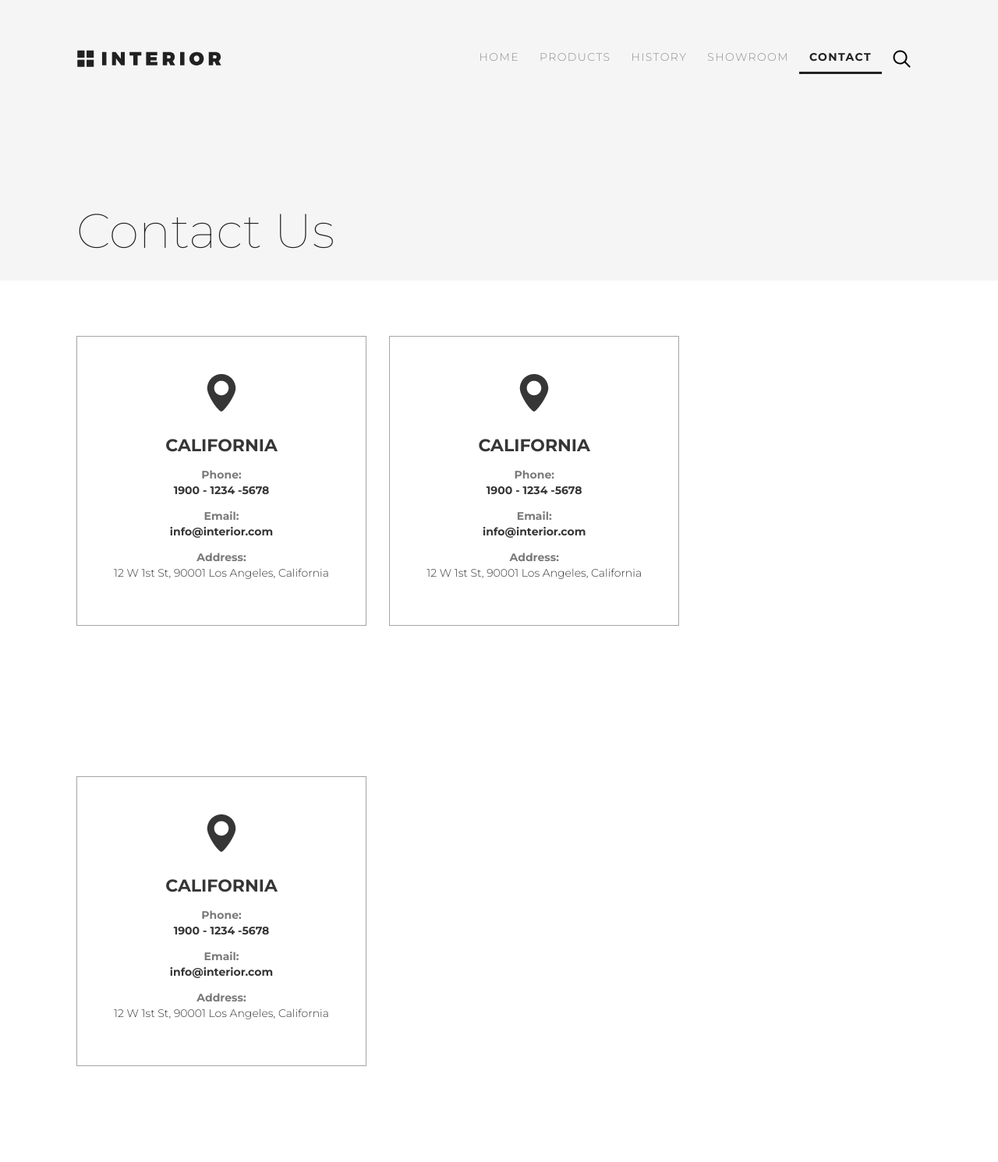
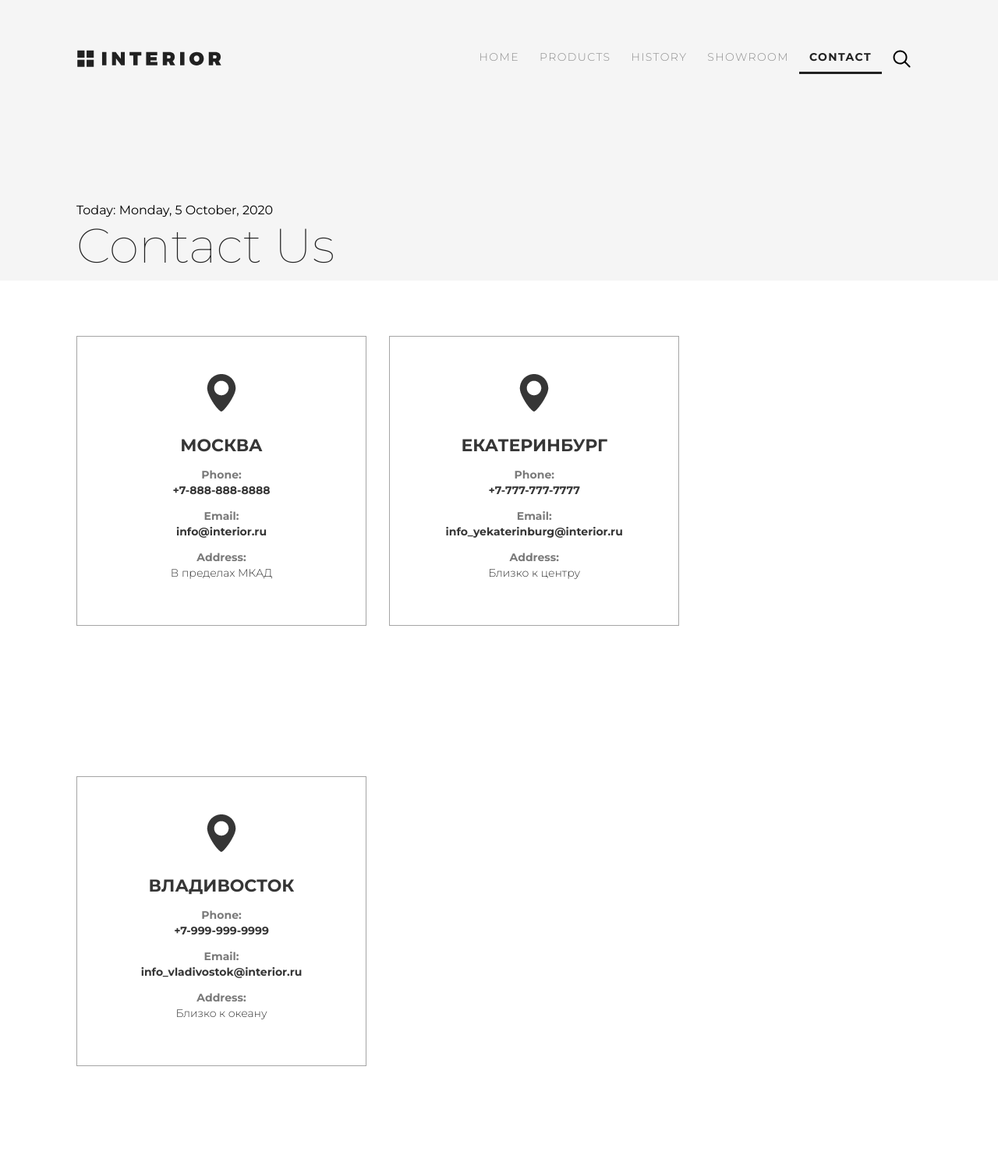
Before and after one commit to Depstudy/djangoshop, a Django app: page /contacts/ in a window 1280 px wide; the page is wider, and only the part inside the window is pictured. Shown: the top 1491 px of that part at 78% size. Run offline with Django 3.2, Linux system fonts and the light colour scheme.

Commit message:
Lesson 2 Completed

```diff
--- a/djangoshop/urls.py
+++ b/djangoshop/urls.py
@@ -7,6 +7,11 @@ urlpatterns = [
     path("admin/", admin.site.urls),
     path("", mainapp.main, name="main"),
     path("products/", mainapp.products, name="products"),
+    path("products/all", mainapp.products, name="products_all"),
+    path("products/home", mainapp.products, name="products_home"),
+    path("products/office", mainapp.products, name="products_office"),
+    path("products/modern", mainapp.products, name="products_modern"),
+    path("products/classic", mainapp.products, name="products_classic"),
     path("contacts/", mainapp.contacts, name="contacts"),
     path("details/", mainapp.details, name="details"),
 ]
--- a/mainapp/templates/mainapp/base.html
+++ b/mainapp/templates/mainapp/base.html
@@ -7,6 +7,7 @@
     <meta charset="utf-8">
     <title>
         {% block title %}
+        {{ title|capfirst }}
         {% endblock title %}
     </title>
 
@@ -58,8 +59,8 @@
                 <p class="copyright">Terms & Conditions / Privacy policy & Cookies</p>
             </div>
         </div>
+        {% endblock footer %}
     </div>
-        {% endblock footer %}
 
 </body>
 
--- a/mainapp/templates/mainapp/contacts.html
+++ b/mainapp/templates/mainapp/contacts.html
@@ -1,9 +1,5 @@
 {% extends 'mainapp/base.html' %}
 {% load static %}
-
-{% block title %}
-Interior Contacts
-{% endblock title %}
 
 {% block css %}
 	<link href="https://fonts.googleapis.com/css2?family=Montserrat:wght@100;300;400;700&display=swap" rel="stylesheet">
@@ -17,6 +13,7 @@ Interior Contacts
 				{% include 'mainapp/includes/inc_menu.html' %}
 			</div>
 			<div class="header-contacts-text">
+				<p>Today: {{ visit_date|date:"l, j F, Y" }}</p>
 				<h2 class="header-contacts-h2">Contact Us</h2>
 			</div>
 		</div>
@@ -24,32 +21,16 @@ Interior Contacts
 
 {% block content %}
 		<div class="main">
+			{% for location in locations %}
 			<div class="contacts-block"><a href="#" class="location-icon"><img src="{% static 'img/contacts/location_icon.png' %}" alt="location-icon"></a>
-				<h2 class="contacts-h2">California</h2>
+				<h2 class="contacts-h2">{{ location.city }}</h2>
 				<p class="name">Phone:</p>
-				<p class="contacts-text">1900 - 1234 -5678</p>
+				<p class="contacts-text">{{ location.phone }}</p>
 				<p class="name">Email:</p>
-				<p class="contacts-text">info@interior.com</p>
+				<p class="contacts-text">{{ location.email }}</p>
 				<p class="name">Address:</p>
-				<p class="contacts-text contacts-text-address">12 W 1st St, 90001 Los Angeles, California</p>
+				<p class="contacts-text contacts-text-address">{{ location.address }}</p>
 			</div>
-			<div class="contacts-block"><a href="#" class="location-icon"><img src="{% static 'img/contacts/location_icon.png' %}" alt="location-icon"></a>
-				<h2 class="contacts-h2">California</h2>
-				<p class="name">Phone:</p>
-				<p class="contacts-text">1900 - 1234 -5678</p>
-				<p class="name">Email:</p>
-				<p class="contacts-text">info@interior.com</p>
-				<p class="name">Address:</p>
-				<p class="contacts-text contacts-text-address">12 W 1st St, 90001 Los Angeles, California</p>
-			</div>
-			<div class="contacts-block"><a href="#" class="location-icon"><img src="{% static 'img/contacts/location_icon.png' %}" alt="location-icon"></a>
-				<h2 class="contacts-h2">California</h2>
-				<p class="name">Phone:</p>
-				<p class="contacts-text">1900 - 1234 -5678</p>
-				<p class="name">Email:</p>
-				<p class="contacts-text">info@interior.com</p>
-				<p class="name">Address:</p>
-				<p class="contacts-text contacts-text-address">12 W 1st St, 90001 Los Angeles, California</p>
-			</div>
+			{% endfor %}
 		</div>
 {% endblock content %}
--- a/mainapp/templates/mainapp/details.html
+++ b/mainapp/templates/mainapp/details.html
@@ -1,9 +1,5 @@
 {% extends 'mainapp/base.html' %}
 {% load static %}
-
-{% block title %}
-Interior Product details
-{% endblock title %}
 
 {% block css %}
 	<link href="https://fonts.googleapis.com/css2?family=Montserrat:wght@100;300;400;700&display=swap" rel="stylesheet">
--- a/mainapp/views.py
+++ b/mainapp/views.py
@@ -1,17 +1,75 @@
+import datetime
+
 from django.shortcuts import render
 
 
 def main(request):
-    return render(request, "mainapp/index.html")
+    title = "Interior"
+    products = [
+        {
+            "class_prod": "tab-product-1",
+            "class_base": "tab-product",
+            "image_src": "tab-products/product_1.jpg",
+            "image_href": "#",
+            "alt": "product-1",
+        },
+        {
+            "class_base": "tab-product",
+            "image_src": "tab-products/product_2.jpg",
+            "image_href": "#",
+            "alt": "product-2",
+        },
+        {
+            "class_base": "tab-product",
+            "image_src": "tab-products/product_3.jpg",
+            "image_href": "#",
+            "alt": "product-3",
+        },
+        {
+            "class_prod": "tab-product-4",
+            "class_base": "tab-product",
+            "image_src": "tab-products/product_4.jpg",
+            "image_href": "#",
+            "alt": "product-4",
+        },
+    ]
+    content = {"title": title, "products": products}
+    return render(request, "mainapp/index.html", content)
 
 
 def products(request):
-    return render(request, "mainapp/products.html")
+    title = "Interior Products"
+    links_menu = [
+        {"href": "products_all", "name": "ALL", "class": "main-menu-link"},
+        {"href": "products_home", "name": "HOME", "class": "main-menu-link"},
+        {"href": "products_office", "name": "OFFICE", "class": "main-menu-link"},
+        {"href": "products_modern", "name": "MODERN", "class": "main-menu-link"},
+        {"href": "products_classic", "name": "CLASSIC", "class": "main-menu-link"},
+    ]
+    same_products = [
+        {"image_src": "products/product_1.jpg", "alt": "product_1", "class_base": "main-product"},
+        {"image_src": "products/product_2.jpg", "alt": "product_2", "class_base": "main-product", "class_prod": "main-product-2"},
+        {"image_src": "products/product_3.jpg", "alt": "product_3", "class_base": "main-product"},
+        {"image_src": "products/product_4.jpg", "alt": "product_4", "class_base": "main-product"},
+        {"image_src": "products/product_5.jpg", "alt": "product_5", "class_base": "main-product", "class_prod": "main-product-5"},
+        {"image_src": "products/product_6.jpg", "alt": "product_6", "class_base": "main-product"},
+    ]
+    content = {"title": title, "links_menu": links_menu, "same_products": same_products}
+    return render(request, "mainapp/products.html", content)
 
 
 def contacts(request):
-    return render(request, "mainapp/contacts.html")
-
+    title = "Interior Contacts"
+    visit_date = datetime.datetime.now()
+    locations = [
+        {"city": "Москва", "phone": "+7-888-888-8888", "email": "info@interior.ru", "address": "В пределах МКАД"},
+        {"city": "Екатеринбург", "phone": "+7-777-777-7777", "email": "info_yekaterinburg@interior.ru", "address": "Близко к центру",},
+        {"city": "Владивосток", "phone": "+7-999-999-9999", "email": "info_vladivostok@interior.ru", "address": "Близко к океану",},
+    ]
+    content = {"title": title, "visit_date": visit_date, "locations": locations}
+    return render(request, "mainapp/contacts.html", content)
 
 def details(request):
-    return render(request, "mainapp/details.html")
+    title = "Interior Product details"
+    content = {"title": title}
+    return render(request, "mainapp/details.html", content)
```
Also changed, not shown: mainapp/templates/mainapp/includes/inc_categories_menu.html (added, +9 -0 lines), mainapp/templates/mainapp/index.html (+5 -8 lines), mainapp/templates/mainapp/products.html (+6 -18 lines).
